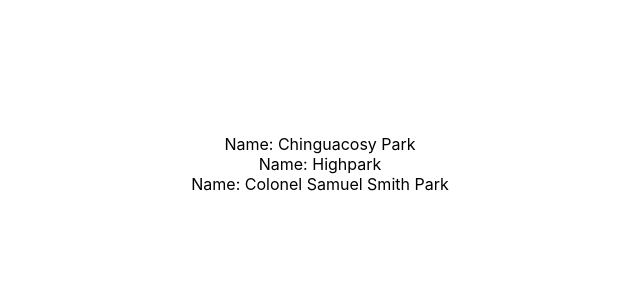
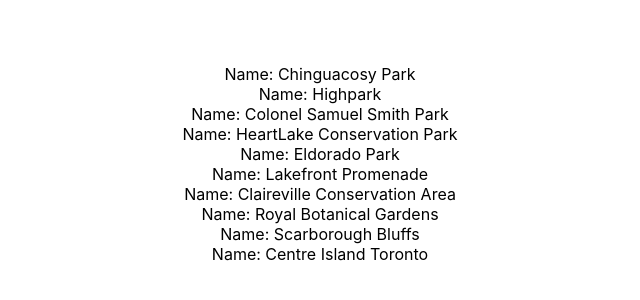
Before and after one commit to jchu42/bti425project, a Next.js app: page / in a window 1280 px wide. Shown: the part 236-536 px from the top of the page, without its empty margins (320-960 px from the left). Built offline with nearby package versions, Linux system fonts and the light colour scheme.

Commit message:
Added updated places and categories

```diff
--- a/src/categories.js
+++ b/src/categories.js
@@ -1,46 +1,46 @@
 export default[
     {
         "ID": "cat-01",
-        "Description": "Park"
+        "Description": "park"
     },
     {
         "ID": "cat-02",
-        "Description": "Free"
+        "Description": "free"
     },
     {
         "ID": "cat-03",
-        "Description": "Paid"
+        "Description": "paid"
     },
     {
         "ID": "cat-04",
-        "Description": "Fishing"
+        "Description": "fishing"
     },
     {
         "ID": "cat-05",
-        "Description": "Hiking"
+        "Description": "hiking"
     },
     {
         "ID": "cat-06",
-        "Description": "Exercise"
+        "Description": "exercise"
     },
     {
         "ID": "cat-07",
-        "Description": "Animals"
+        "Description": "animals"
     },
     {
         "ID": "cat-08",
-        "Description": "Outdoors"
+        "Description": "outdoors"
     },
     {
         "ID": "cat-09",
-        "Description": "Indoors"
+        "Description": "indoors"
     },
     {
         "ID": "cat-10",
-        "Description": "Downtown"
+        "Description": "downtown"
     },
     {
         "ID": "cat-11",
-        "Description": "Shopping"
+        "Description": "shopping"
     }
 ]
--- a/src/pages/index.js
+++ b/src/pages/index.js
@@ -7,7 +7,7 @@
   const [searchResults, setSearchResults] = useState();
   const [error, setError] = useState(true);
 
-  var searchQuery = "Parks frfdsfsdj";
+  var searchQuery = "park";
 
   useEffect(()=>{
     fetch(`api/search?search=${searchQuery}`, {
--- a/src/places.js
+++ b/src/places.js
@@ -5,11 +5,11 @@
         "Description": "Beautiful park with walking trails, picnic areas, and playgrounds.",
         "Price": 0,
         "Discontinued": false,
-        "Categories": [1, 6, 9],
+        "Categories": ["cat-01", "cat-02", "cat-04", "cat-05", "cat-06", "cat-07", "cat-08"],
         "Times of Operation": "Dawn to Dusk",
         "Location": {
-            "latitude": 43.721138,
-            "longitude": -79.791007
+            "latitude": 43.725274,
+            "longitude": -79.722409
         },
         "Image": "",
         "Website link": "https://www.brampton.ca/EN/Residents/Recreation/Community-Centres/Chinguacousy-Park/pages/welcome.aspx"
@@ -18,14 +18,14 @@
     {
         "ID": 2,
         "Name": "Highpark",
-        "Description": "Large urban park featuring sports fields, a zoo, and hiking trails.",
+        "Description": "A jewel in the city’s park system, residents and visitors can enjoy its many wildlife, attractions, playgrounds and natural features year-round.",
         "Price": 0,
         "Discontinued": false,
-        "Categories": [1, 6, 9],
+        "Categories": ["cat-01", "cat-02", "cat-04", "cat-05", "cat-06", "cat-07", "cat-08"],
         "Times of Operation": "Dawn to Dusk",
         "Location": {
-            "latitude": 43.646546,
-            "longitude": -79.463081
+            "latitude": 43.646548,
+            "longitude": -79.463690
         },
         "Image": "",
         "Website link": "https://www.toronto.ca/explore-enjoy/parks-gardens-beaches/high-park/"
@@ -33,17 +33,196 @@
     {
         "ID": 3,
         "Name": "Colonel Samuel Smith Park",
-        "Description": "Beautiful waterfront park with walking trails and picnic areas.",
+        "Description": "It is home to a variety of plants, trees, birds and other wildlife, as well as a network of paths and the city's first ice skating trail (in a figure-eight shape).",
         "Price": 0,
         "Discontinued": false,
-        "Categories": [1, 6, 9],
+        "Categories": ["cat-01", "cat-02", "cat-04", "cat-05", "cat-06", "cat-07", "cat-08"],
         "Times of Operation": "Dawn to Dusk",
         "Location": {
-            "latitude": 43.594336,
-            "longitude": -79.514838
+            "latitude": 43.591398,
+            "longitude": -79.513386
         },
         "Image": "",
         "Website link": "https://www.toronto.ca/data/parks/prd/facilities/complex/466/index.html"
+    },
+    {
+        "ID": 4,
+        "Name": "HeartLake Conservation Park",
+        "Description": "From fishing in the lake or frolicking at our new pool and splash pad, to speeding above the water on one of our twin zip lines, Heart Lake offers all the best in outdoor entertainment.",
+        "Price": 24.00,
+        "Discontinued": false,
+        "Categories": ["cat-01", "cat-03", "cat-04", "cat-05", "cat-06", "cat-07", "cat-08"],
+        "Times of Operation": "Dawn to Dusk",
+        "Location": {
+            "latitude": 43.736206,
+            "longitude": -79.79281
+        },
+        "Image": "",
+        "Website link": "https://trca.ca/parks/heart-lake-conservation-area/"
+    },
+    {
+        "ID": 5,
+        "Name": "Eldorado Park",
+        "Description": "Eldorado Park in Brampton offers a serene escape with lush greenery, scenic trails, and picnic spots, ideal for nature lovers seeking relaxation and outdoor activities.",
+        "Price": 0,
+        "Discontinued": false,
+        "Categories": ["cat-01", "cat-02", "cat-04", "cat-05", "cat-06", "cat-08"],
+        "Times of Operation": "Dawn to Dusk",
+        "Location": {
+            "latitude": 43.647395,
+            "longitude": -79.779784
+        },
+        "Image": "",
+        "Website link": "https://www.brampton.ca/EN/residents/Recreation/Community-Centres/Pages/Eldorado-Park.aspx"
+    },
+    {
+        "ID": 6,
+        "Name": "Lakefront Promenade",
+        "Description": "Enjoy Lakefront Promenade’s waterfront pathway, sand beach and beach volleyball court.",
+        "Price": 0,
+        "Discontinued": false,
+        "Categories": ["cat-01", "cat-02", "cat-04", "cat-05", "cat-06", "cat-07", "cat-08"],
+        "Times of Operation": "Dawn to Dusk",
+        "Location": {
+            "latitude": 43.562870,
+            "longitude": -79.557951
+        },
+        "Image": "",
+        "Website link": "https://www.mississauga.ca/events-and-attractions/parks/lakefront-promenade/"
+    },
+    {
+        "ID": 7,
+        "Name": "Claireville Conservation Area",
+        "Description": "Claireville Conservation Area (CCA) is the largest natural setting of its kind, on the doorstep of four major GTA cities: Brampton, Mississauga, Toronto and Vaughan. The natural landscape of CCA boasts wetlands, valleys, forests, grasslands, and the west branch of the Humber River and its tributaries.",
+        "Price": 0,
+        "Discontinued": false,
+        "Categories": ["cat-01", "cat-02", "cat-04", "cat-05", "cat-06", "cat-07", "cat-08"],
+        "Times of Operation": "Dawn to Dusk",
+        "Location": {
+            "latitude": 43.755024,
+            "longitude": -79.642492
+        },
+        "Image": "",
+        "Website link": "https://trca.ca/parks/claireville-conservation-area/"
+    },
+    {
+        "ID": 8,
+        "Name": "Royal Botanical Gardens",
+        "Description": "Royal Botanical Gardens is Canada’s largest, with over 2,400 acres of gardens and nature sanctuary that spans Hamilton and Burlington Ontario.",
+        "Price": 19.50,
+        "Discontinued": false,
+        "Categories": ["cat-01", "cat-03", "cat-04", "cat-05", "cat-06", "cat-07", "cat-08"],
+        "Times of Operation": "Dawn to Dusk",
+        "Location": {
+            "latitude": 43.288967,
+            "longitude": -79.873140
+        },
+        "Image": "",
+        "Website link": "https://www.rbg.ca/"
+    },
+    {
+        "ID": 9,
+        "Name": "Scarborough Bluffs",
+        "Description": "The Scarborough Bluffs, commonly called “the Bluffs,” rises 91 metres above and stretches approximately 15 kilometres along the Lake Ontario shoreline. These stunning white cliffs (only 30 minutes from downtown Toronto) are a testament to the end of the Great Ice Age, making them a remarkable geological feature.",
+        "Price": 0,
+        "Discontinued": false,
+        "Categories": ["cat-01", "cat-02", "cat-04", "cat-05", "cat-06", "cat-08"],
+        "Times of Operation": "Dawn to Dusk",
+        "Location": {
+            "latitude": 43.705890,
+            "longitude": -79.231713
+        },
+        "Image": "",
+        "Website link": "https://www.toronto.ca/explore-enjoy/parks-gardens-beaches/scarborough-bluffs/"
+    },
+    {
+        "ID": 10,
+        "Name": "Centre Island Toronto",
+        "Description": "Surrounded by 600 acres of gorgeous parkland and just across the harbor from the city of Toronto, you and your family can spin yourself silly in the Twirling Tea Cups, take a plunge in the Log Flume or bounce around in Bumper Boats and Bumper Cars – plus don’t forget to ride our Antique Carousel!",
+        "Price": 40.71,
+        "Discontinued": false,
+        "Categories": ["cat-01", "cat-03", "cat-08", "cat-11"],
+        "Times of Operation": "Dawn to Dusk",
+        "Location": {
+            "latitude": 43.622977,
+            "longitude": -79.377170
+        },
+        "Image": "",
+        "Website link": "https://www.centreisland.ca/centreville-amusement-park"
+    },
+    {
+        "ID": 11,
+        "Name": "Butterfly Conservatory",
+        "Description": "Step inside one of the largest glass-enclosed butterfly conservatories in North America and discover a tropical garden oasis. The Niagara Parks Butterfly Conservatory features over 2,000 vibrantly coloured butterflies fluttering freely throughout winding pathways adorned with lush vegetation and trickling waterfalls.",
+        "Price": 19.00,
+        "Discontinued": false,
+        "Categories": ["cat-03", "cat-09"],
+        "Times of Operation": "Dawn to Dusk",
+        "Location": {
+            "latitude": 43.137022,
+            "longitude": -79.055590
+        },
+        "Image": "",
+        "Website link": "https://www.niagaraparks.com/visit/attractions/butterfly-conservatory/"
+    },
+    {
+        "ID": 12,
+        "Name": "Toronto Zoo",
+        "Description": "The Toronto Zoo, Canada's largest zoo, boasts diverse wildlife exhibits and educational programs, providing an engaging experience for visitors of all ages.",
+        "Price": 25.95,
+        "Discontinued": false,
+        "Categories": ["cat-03", "cat-07", "cat-09"],
+        "Times of Operation": "Dawn to Dusk",
+        "Location": {
+            "latitude": 43.817867,
+            "longitude": -79.185437
+        },
+        "Image": "",
+        "Website link": "https://www.torontozoo.com/"
+    },
+    {
+        "ID": 13,
+        "Name": "Toronto Zoo",
+        "Description": "The Toronto Zoo, Canada's largest zoo, boasts diverse wildlife exhibits and educational programs, providing an engaging experience for visitors of all ages.",
+        "Price": 22.00,
+        "Discontinued": false,
+        "Categories": ["cat-03", "cat-07", "cat-09", "cat-10"],
+        "Times of Operation": "Dawn to Dusk",
+        "Location": {
+            "latitude": 43.716935,
+            "longitude": -79.338926
+        },
+        "Image": "",
+        "Website link": "https://www.ontariosciencecentre.ca/"
+    },
+    {
+        "ID": 14,
+        "Name": "Royal Ontario Museum",
+        "Description": "The Royal Ontario Museum, renowned for its extensive collections and exhibits, offers a captivating journey through art, culture, and natural history, showcasing treasures from around the world.",
+        "Price": 26.00,
+        "Discontinued": false,
+        "Categories": ["cat-03", "cat-07", "cat-09", "cat-10"],
+        "Times of Operation": "Dawn to Dusk",
+        "Location": {
+            "latitude":43.667710,
+            "longitude": -79.394777
+        },
+        "Image": "",
+        "Website link": "https://www.rom.on.ca/en"
+    },
+    {
+        "ID": 15,
+        "Name": "CN tower",
+        "Description": "The CN Tower, an iconic landmark in Toronto's skyline, offers breathtaking views from its observation deck and boasts thrilling experiences, including the EdgeWalk, making it a must-visit destination for tourists and locals alike.",
+        "Price": 43.00,
+        "Discontinued": false,
+        "Categories": ["cat-03", "cat-07", "cat-09", "cat-10", "cat-11"],
+        "Times of Operation": "Dawn to Dusk",
+        "Location": {
+            "latitude": 43.642581,
+            "longitude": -79.387061
+        },
+        "Image": "",
+        "Website link": "https://www.cntower.ca/"
     }
-
 ]
```
